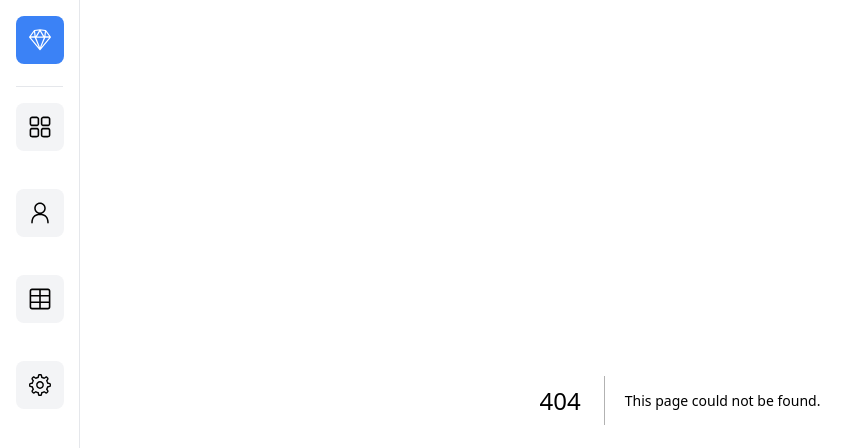
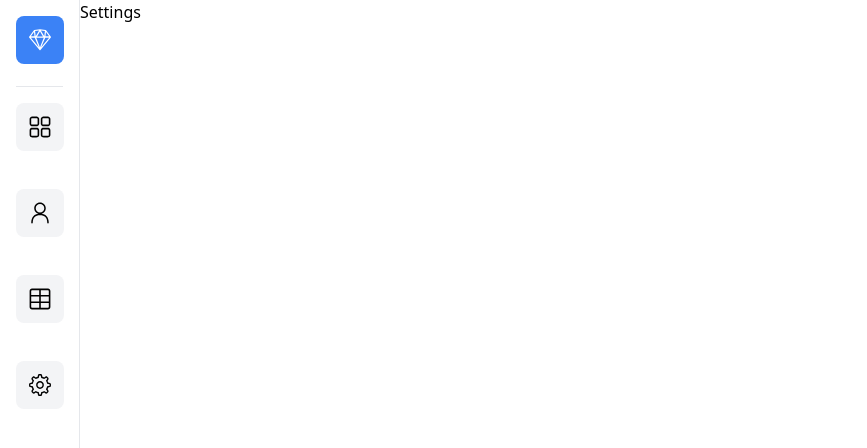
Before and after one commit to VictorOdede/next-dashboard, a Next.js app: page /settings in a window 1280 px wide. Before the commit this address had no page. Shown: the top 448 px of the page, without its empty margins (0-867 px from the left). Built offline with nearby package versions, Linux system fonts and the light colour scheme.

Commit message:
added  setttings path

```diff
--- /dev/null
+++ b/src/pages/settings.tsx
@@ -0,0 +1,5 @@
+const Settings = () => {
+  return <div> Settings</div>;
+};
+
+export default Settings;
```
